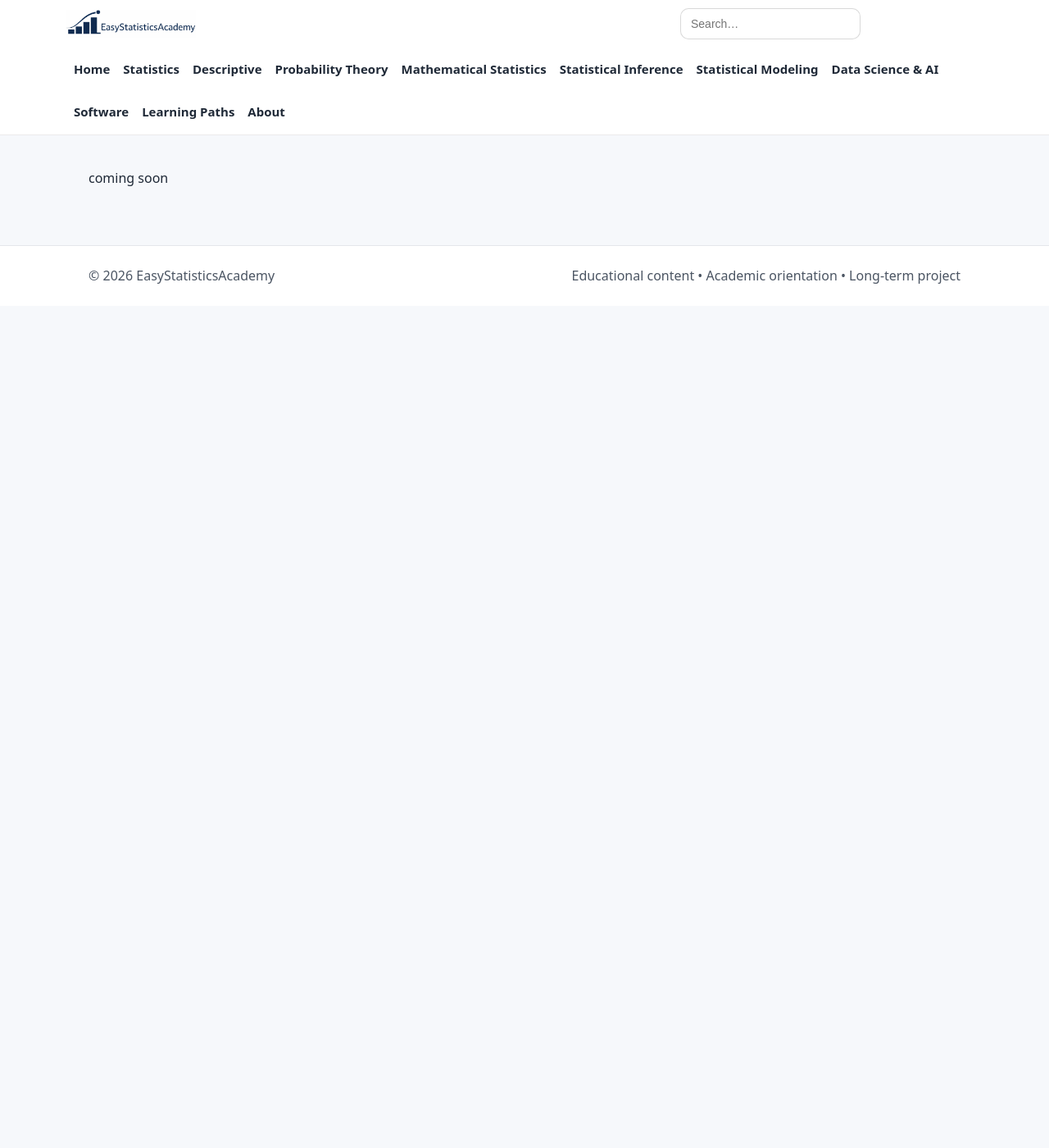
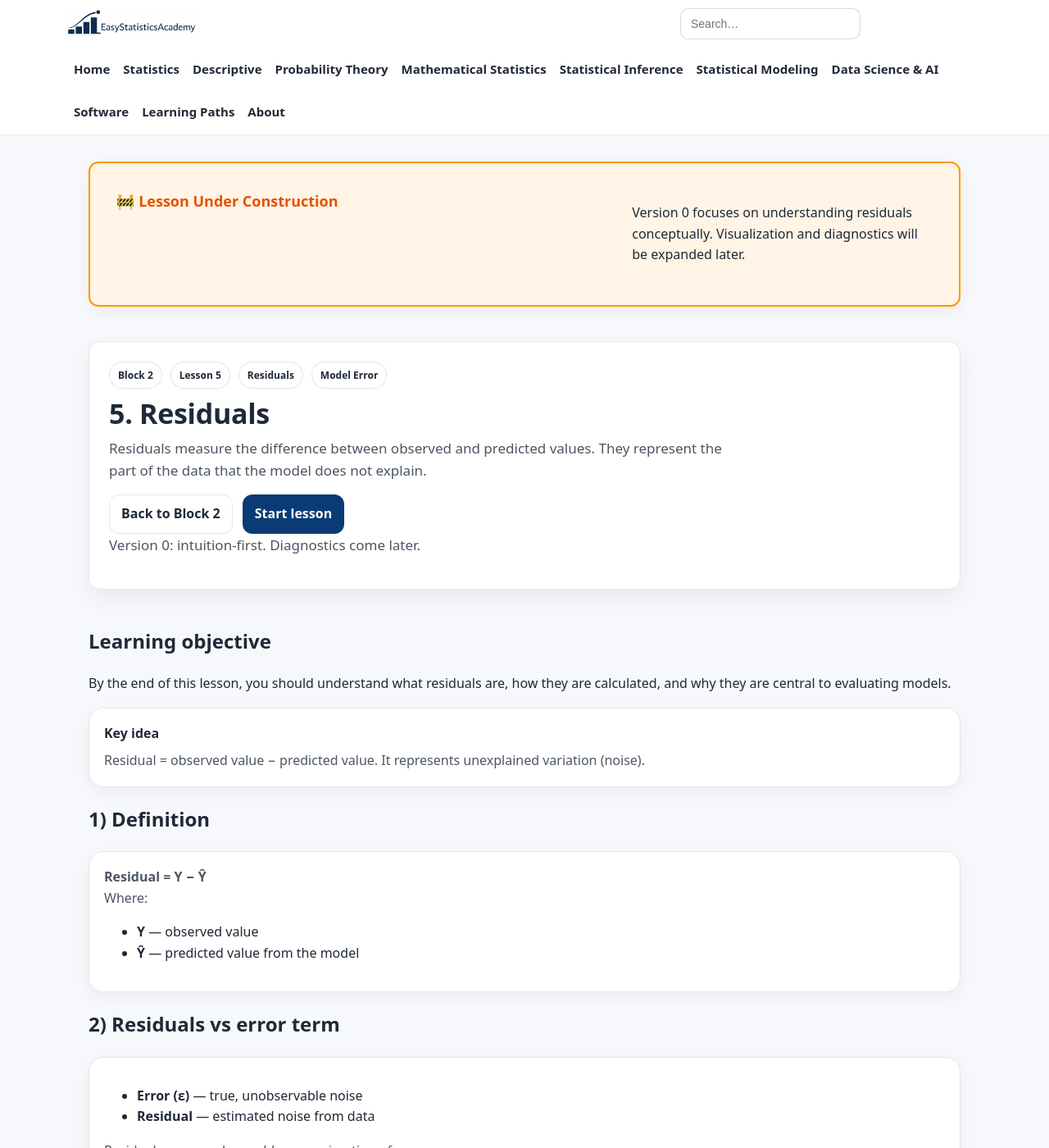
Before and after one commit to ammar-homaida-statistics/easystatisticsacademy, a Jekyll site: the page built from modeling/simple-linear-regression/residuals/index.md, in a window 1280 px wide and 1400 px high. Shown: the whole window at 82% size. Built offline with Jekyll 4.4.1, drawn with Linux system fonts in a browser that asks for light colours; our own code applies the rules of GitHub Pages for plain Markdown files; some of the changed text lies outside the part shown.

Commit message:
Add lesson content

```diff
--- a/modeling/simple-linear-regression/residuals/index.md
+++ b/modeling/simple-linear-regression/residuals/index.md
@@ -1 +1,177 @@
-coming soon
+---
+layout: default
+title: 5. Residuals
+permalink: /modeling/simple-linear-regression/residuals/
+sidebar: false
+---
+
+<!-- UNDER CONSTRUCTION -->
+<section class="section section-slim">
+  <div class="callout" style="background:#fff4e5; border:2px solid #ff9800; padding:2rem; border-radius:12px;">
+    <h2 style="color:#e65100;">🚧 Lesson Under Construction</h2>
+    <p>
+      Version 0 focuses on understanding residuals conceptually.
+      Visualization and diagnostics will be expanded later.
+    </p>
+  </div>
+</section>
+
+<!-- ✅ Update last visited lesson -->
+<script>
+(function () {
+  localStorage.setItem("esa_continue_modeling_slr_lesson_v0", JSON.stringify({
+    url: "/modeling/simple-linear-regression/residuals/",
+    label: "Lesson 5 — Residuals",
+    ts: Date.now()
+  }));
+})();
+</script>
+
+<!-- HERO -->
+<section class="hero hero-section">
+  <div class="hero-card">
+
+    <div class="badge-row">
+      <span class="badge">Block 2</span>
+      <span class="badge">Lesson 5</span>
+      <span class="badge">Residuals</span>
+      <span class="badge">Model Error</span>
+    </div>
+
+    <h1>5. Residuals</h1>
+
+    <p class="lead">
+      Residuals measure the difference between observed and predicted values.
+      They represent the part of the data that the model does not explain.
+    </p>
+
+    <div class="hero-actions">
+      <a class="btn btn-outline" href="/modeling/simple-linear-regression/">Back to Block 2</a>
+      <a class="btn" href="#lesson">Start lesson</a>
+    </div>
+
+    <p class="muted-mini">
+      Version 0: intuition-first. Diagnostics come later.
+    </p>
+
+  </div>
+</section>
+
+<!-- LESSON -->
+<section class="section" id="lesson">
+
+  <h2>Learning objective</h2>
+  <p>
+    By the end of this lesson, you should understand what residuals are,
+    how they are calculated, and why they are central to evaluating models.
+  </p>
+
+  <div class="card">
+    <h3>Key idea</h3>
+    <p>
+      Residual = observed value − predicted value.
+      It represents unexplained variation (noise).
+    </p>
+  </div>
+
+  <h2>1) Definition</h2>
+  <div class="card">
+    <p><strong>Residual = Y − Ŷ</strong></p>
+    <p>
+      Where:
+    </p>
+    <ul>
+      <li><strong>Y</strong> — observed value</li>
+      <li><strong>Ŷ</strong> — predicted value from the model</li>
+    </ul>
+  </div>
+
+  <h2>2) Residuals vs error term</h2>
+  <div class="card">
+    <ul>
+      <li><strong>Error (ε)</strong> — true, unobservable noise</li>
+      <li><strong>Residual</strong> — estimated noise from data</li>
+    </ul>
+    <p>
+      Residuals are our observable approximation of ε.
+    </p>
+  </div>
+
+  <h2>3) Interpretation</h2>
+  <div class="card">
+    <ul>
+      <li><strong>Residual = 0</strong> → perfect prediction</li>
+      <li><strong>Positive residual</strong> → model underestimates</li>
+      <li><strong>Negative residual</strong> → model overestimates</li>
+    </ul>
+  </div>
+
+  <h2>4) Residuals on a graph</h2>
+  <div class="card">
+    <p>
+      Residuals are vertical distances between observed points
+      and the regression line.
+    </p>
+  </div>
+
+  <h2>5) Residuals and model quality</h2>
+  <div class="card">
+    <p>
+      Good models produce small and random residuals.
+      Patterns in residuals indicate problems in the model.
+    </p>
+  </div>
+
+  <h2>6) Residuals connect to signal vs noise</h2>
+  <div class="card">
+    <p>
+      Residuals represent the noise that remains after extracting signal.
+    </p>
+  </div>
+
+  <h2>7) Example</h2>
+  <div class="card">
+    <p>
+      If predicted score = 80 and actual score = 85:
+    </p>
+    <p><strong>Residual = 85 − 80 = +5</strong></p>
+    <p>
+      The model underestimated the true value.
+    </p>
+  </div>
+
+  <h2>8) Why this matters</h2>
+  <div class="card">
+    <p>
+      Residuals are the foundation of:
+    </p>
+    <ul>
+      <li>model evaluation</li>
+      <li>diagnostics</li>
+      <li>assumption checking</li>
+    </ul>
+  </div>
+
+  <div class="card">
+    <h3>Outcome of this lesson</h3>
+    <ul>
+      <li>Define residuals correctly</li>
+      <li>Calculate residuals</li>
+      <li>Interpret positive and negative residuals</li>
+      <li>Understand residuals as noise</li>
+      <li>Recognize their role in model evaluation</li>
+    </ul>
+  </div>
+
+  <div class="card">
+    <h3>Next step</h3>
+    <p>
+      Now we learn how regression chooses the best line using residuals:
+      least squares.
+    </p>
+    <a class="btn" href="/modeling/simple-linear-regression/least-squares/">
+      Next lesson: Least Squares →
+    </a>
+  </div>
+
+</section>
```
